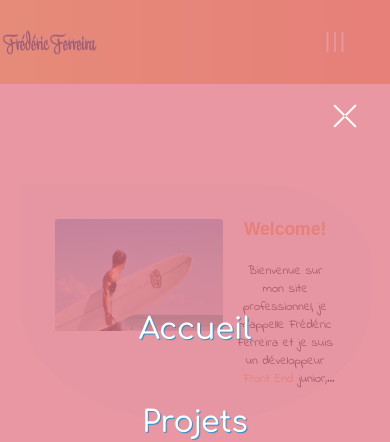
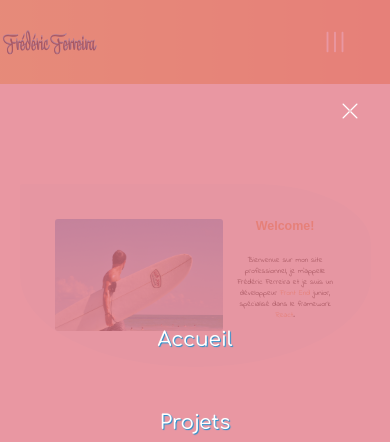
Before and after one commit to Frederic-Ferreira/portfolio, a React (Vite) app: page / in a window 390 px wide. Both pictures are taken after a click on the icon 336 px from the left and 42 px from the top of the page. Shown: the top 442 px of the page. Built offline with nearby package versions, Linux system fonts and the light colour scheme; a web font is replaced by a local one.

Commit message:
responsiveness corrections

```diff
--- a/src/App.jsx
+++ b/src/App.jsx
@@ -19,7 +19,7 @@ function App() {
   return (
     <div className="App">
       <div className="hidden" id="side-bar">
-        <i onClick={handleClick} class="bi bi-x-lg"></i>
+        <i onClick={handleClick} className="bi bi-x-lg"></i>
         <a onClick={handleClick} href="#">
           Accueil
         </a>
--- a/src/components/Header.jsx
+++ b/src/components/Header.jsx
@@ -33,7 +33,7 @@ function Header() {
         <a href="#">Accueil</a>
         <a href="#projects">Projets</a>
         <a href="#about">A propos</a>
-        <i onClick={handleClick} class="bi bi-list"></i>
+        <i onClick={handleClick} className="bi bi-list"></i>
       </div>
     </header>
   );
--- a/src/components/Projects.jsx
+++ b/src/components/Projects.jsx
@@ -3,6 +3,7 @@ import shoepify from '../videos/shoepify.mp4';
 import todo from '../videos/todo.mp4';
 import weather from '../videos/weather.mp4';
 
+import memoryImg from '../images/memory-img.png';
 import afaire from '../images/afaire.png';
 import shoepi from '../images/shoepi.png';
 import meteo from '../images/meteo.png';
@@ -31,7 +32,11 @@ function Projects() {
       <div className="section section__hidden" id="projects-content">
         <ul>
           <li>
-            <video onMouseEnter={autoPlay} onMouseLeave={stopPlay}>
+            <video
+              onMouseEnter={autoPlay}
+              onMouseLeave={stopPlay}
+              poster={memoryImg}
+            >
               <source src={memory} />
             </video>
             <div className="row-wrapper">
--- a/src/sass/main.scss
+++ b/src/sass/main.scss
@@ -197,7 +197,6 @@ header {
         text-align: center;
         max-width: 40%;
         max-height: 60%;
-        text-overflow: ellipsis;
       }
 
       h2 {
@@ -210,11 +209,6 @@ header {
       p {
         font-family: 'Indie Flower', sans-serif;
         font-size: 3rem;
-        text-overflow: ellipsis;
-        overflow: hidden;
-        display: -webkit-box;
-        -webkit-line-clamp: 7;
-        -webkit-box-orient: vertical;
       }
     }
   }
@@ -697,7 +691,7 @@ header {
   }
 }
 
-@media (max-width: 320px) {
+@media (max-width: 390px) {
   #side-bar {
     font-size: 2rem;
   }
```
Also changed, not shown: 1 other file (tests, documents, lock files or other folders).
